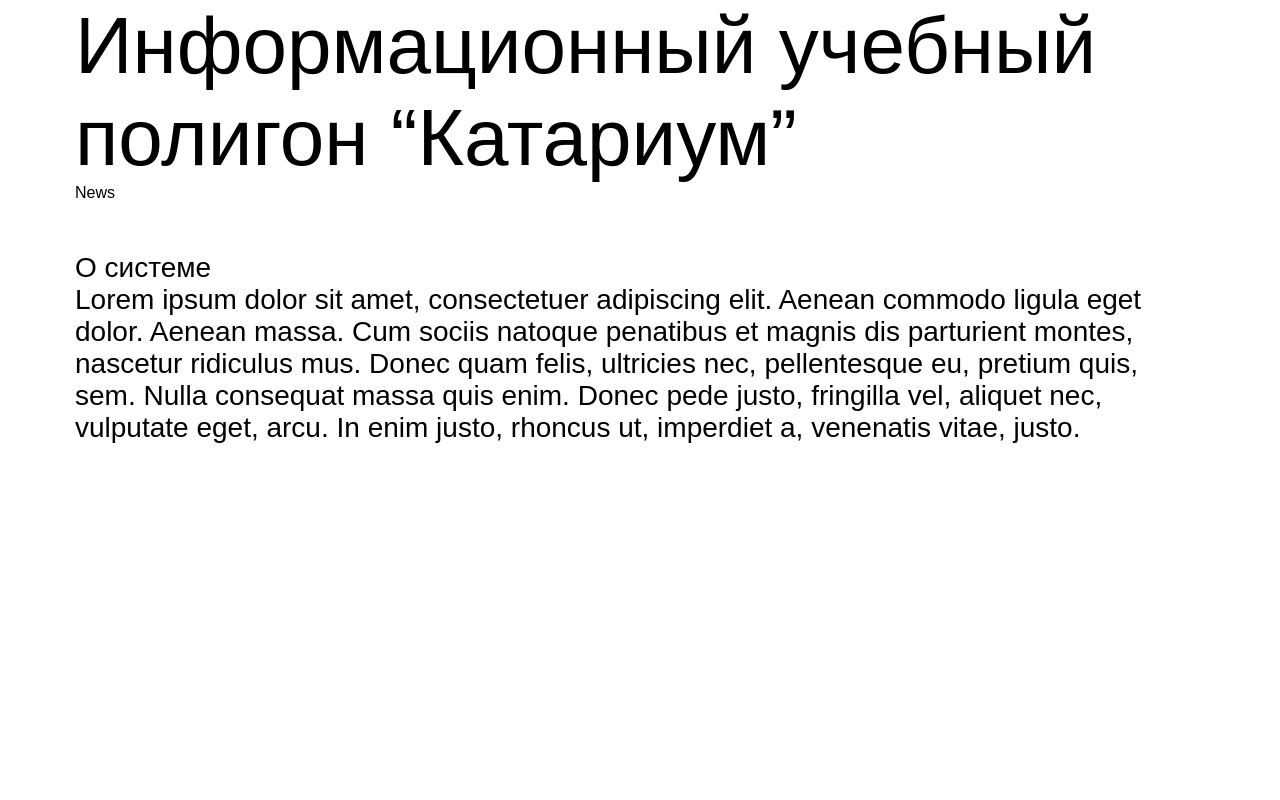
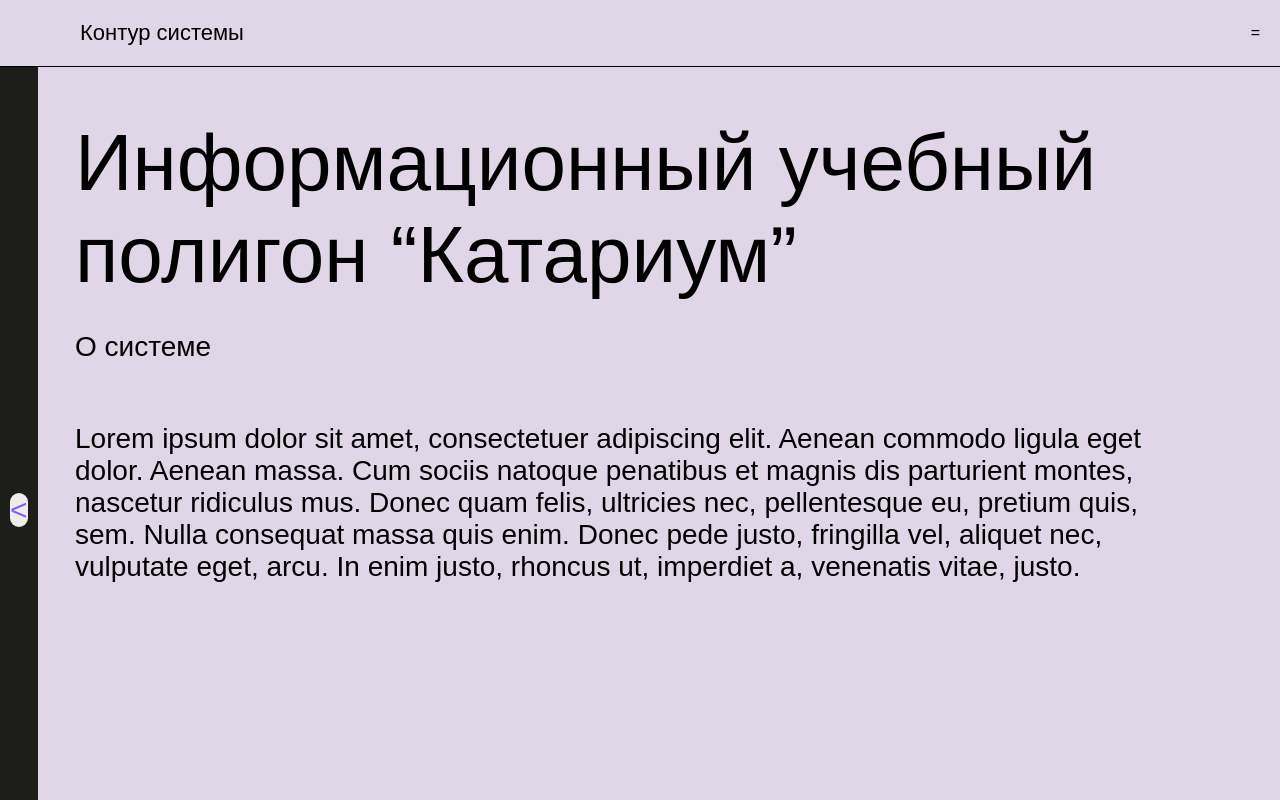
Before and after one commit to rwawine/Projects-Info-Learn-Polygon-main, a React (Vite) app: page /info in a window 1280 px wide. Shown: the top 800 px of the page. Built offline with nearby package versions, Linux system fonts and the light colour scheme.

Commit message:
menu has been rewritten

```diff
--- a/src/App.jsx
+++ b/src/App.jsx
@@ -8,18 +8,20 @@ import {
 import LandingPage from "./pages/LandingPage/LandingPage";
 import NewsPage from "./pages/NewsPage/NewsPage";
 import Katarium from "./pages/Katarium/Katarium";
-import InfoPage from "./pages/InfoPage/InfoPage";
+import FirstPage from "./pages/InfoPage/FirstPage";
 import NewsPageArtice from "./pages/NewsPage/NewsPageArticle";
 import NewsPageSectionArtice from "./pages/NewsPage/NewsPageSectionArticle";
 import NewsPageEconomy from "./pages/NewsPage/NewsPageEconomy";
 import NewsPageOther from "./pages/NewsPage/NewsPageOther";
+import JobPage from "./pages/JobExchange/JobPage";
+import PoliticalPage from "./pages/PoliticalPage/PoliticalPage";
 
 const App = () => {
   return (
     <Router>
       <Routes>
         <Route path="/" element={<Navigate to="/info" />} />
-        <Route path="/info" element={<InfoPage />} />
+        <Route path="/info" element={<FirstPage />} />
         <Route path="/landing" element={<LandingPage />} />
 
         <Route path="/news" element={<NewsPage />} />
@@ -29,6 +31,10 @@ const App = () => {
         <Route path="/news/other" element={<NewsPageOther />} />
 
         <Route path="/katarium" element={<Katarium />} />
+
+        <Route path="/job-exchange" element={<JobPage />} />
+
+        <Route path="/political-site" element={<PoliticalPage />} />
       </Routes>
     </Router>
   );
--- a/src/index.css
+++ b/src/index.css
@@ -1,4 +1,7 @@
+@import url("https://fonts.googleapis.com/css2?family=Quicksand:wght@300&display=swap");
+
 :root {
+  font-family: "Futura", sans-serif;
   font-size: 100%;
   box-sizing: border-box;
 }
@@ -66,7 +69,6 @@ input,
 button,
 textarea,
 select {
-  font-family: inherit;
   font-size: inherit;
   color: inherit;
 }
@@ -74,3 +76,134 @@ select {
 *:focus {
   outline: none;
 }
+
+.sign-in {
+  padding: 20px;
+  border-bottom: 1px solid black;
+  font-size: 42px;
+}
+
+.sign-up {
+  padding: 20px;
+  border-bottom: 1px solid black;
+  font-size: 42px;
+}
+
+.ring {
+  position: relative;
+  width: 500px;
+  height: 350px;
+  display: flex;
+  justify-content: center;
+  align-items: center;
+}
+
+/* .ring i {
+    position: absolute;
+    inset: 0;
+    border: 2px solid #fff;
+    transition: 0.5s;
+} */
+
+/* .ring i:nth-child(1) {
+    border-radius: 38% 62% 63% 37% / 41% 44% 56% 59%;
+    animation: animate 6s linear infinite;
+}
+
+.ring i:nth-child(2) {
+    border-radius: 41% 44% 56% 59%/38% 62% 63% 37%;
+    animation: animate 4s linear infinite;
+}
+
+.ring i:nth-child(3) {
+    border-radius: 41% 44% 56% 59%/38% 62% 63% 37%;
+    animation: animate2 10s linear infinite;
+}
+
+.ring:hover i {
+    border: 6px solid var(--clr);
+    filter: drop-shadow(0 0 20px var(--clr));
+} */
+
+@keyframes animate {
+  0% {
+    transform: rotate(0deg);
+  }
+
+  100% {
+    transform: rotate(360deg);
+  }
+}
+
+@keyframes animate2 {
+  0% {
+    transform: rotate(360deg);
+  }
+
+  100% {
+    transform: rotate(0deg);
+  }
+}
+
+.login {
+  background-color: #efeeec;
+  position: absolute;
+  width: 350px;
+  height: 100%;
+  display: flex;
+  justify-content: center;
+  align-items: center;
+  flex-direction: column;
+  gap: 20px;
+}
+
+.login h2 {
+  font-size: 2em;
+  color: #fff;
+}
+
+.login .inputBx {
+  position: relative;
+  width: 100%;
+}
+
+.login .inputBx input {
+  position: relative;
+  width: 100%;
+  padding: 12px 20px;
+  background: #ffffff;
+  border: 1.56px solid #000000;
+  border-radius: 40px;
+  font-size: 1.2em;
+  color: #9b9b9b;
+  box-shadow: none;
+  outline: none;
+}
+
+.login .inputBx input[type="submit"] {
+  width: 112%;
+  background: #0078ff;
+  background: linear-gradient(45deg, #ffffff);
+  border: none;
+  padding: 12px 20px;
+  color: #ffffff;
+  cursor: pointer;
+}
+
+.login .inputBx input::placeholder {
+  color: #9b9b9b;
+}
+
+.login .links {
+  position: relative;
+  width: 100%;
+  display: flex;
+  align-items: center;
+  justify-content: space-between;
+  padding: 0 20px;
+}
+
+.login .links a {
+  color: #9b9b9b;
+  text-decoration: none;
+}
--- /dev/null
+++ b/src/pages/InfoPage/FirstPage.jsx
@@ -0,0 +1,240 @@
+import { useState } from "react";
+import { useNavigate } from "react-router-dom";
+import InfoPage from "./InfoPage";
+import "../../index.css";
+
+function CollapseButton({ name, children, symbol }) {
+  const [isOpen, setIsOpen] = useState(false);
+  return (
+    <div style={{ backgroundColor: "#EFEEEC" }}>
+      <button
+        onClick={() => {
+          setIsOpen(!isOpen);
+        }}
+        className="sign-in"
+        style={{
+          display: "flex",
+          gap: "40px",
+          width: "100%",
+          borderBottom: "0px solid #000000",
+          borderRight: "0px",
+          backgroundColor: "#EFEEEC",
+          paddingLeft: "75px",
+        }}
+      >
+        {name}{" "}
+        <div
+          style={{
+            transform: isOpen ? "rotate(-90deg)" : "rotate(90deg)",
+            marginTop: "5px",
+          }}
+        >
+          {symbol}
+        </div>
+      </button>
+      {isOpen && children}
+    </div>
+  );
+}
+
+function Burger({ isOpen, open, close }) {
+  return (
+    <div
+      style={{
+        marginLeft: "auto",
+        position: "relative",
+      }}
+    >
+      <button
+        onClick={() => {
+          if (isOpen) {
+            close();
+          } else {
+            open();
+          }
+        }}
+        style={{
+          background: "#E1D6E7",
+        }}
+      >
+        {isOpen ? <div style={{ border: "0px solid #000000" }}>X</div> : "="}
+      </button>
+    </div>
+  );
+}
+
+function LoginForm() {
+  return (
+    <div className="ring">
+      {/* <i style={{ '--clr': '#00ff0a' }}></i>
+        <i style={{ '--clr': '#ff0057' }}></i>
+        <i style={{ '--clr': '#fffd44' }}></i> */}
+      <div className="login">
+        {/* <h2>Login</h2> */}
+        <div className="inputBx">
+          <input type="text" placeholder="Логин" />
+        </div>
+        <div className="inputBx">
+          <input type="password" placeholder="Пароль" />
+        </div>
+        <div className="inputBx">
+          <input type="submit" value="Войти" />
+        </div>
+        <div className="links">
+          <a href="#">Восстановление доступа</a>
+          {/* <a href="#">Signup</a> */}
+        </div>
+      </div>
+    </div>
+  );
+}
+
+function RegForm() {
+  return (
+    <div className="ring">
+      <div className="login">
+        {/* <h2>Login</h2> */}
+        <div className="inputBx">
+          <input type="text" placeholder="Логин" />
+        </div>
+        <div className="inputBx">
+          <input type="password" placeholder="Пароль" />
+        </div>
+        <div className="inputBx">
+          <input type="phone" placeholder="Номер телефона" />
+        </div>
+        <div className="inputBx">
+          <input type="group" placeholder="Номер группы" />
+        </div>
+        <div className="inputBx">
+          <input type="submit" value="Войти" />
+        </div>
+      </div>
+    </div>
+  );
+}
+
+function AuthPage() {
+  return (
+    <div style={{ width: "100%" }}>
+      <div style={{ flexGrow: 1, background: "#E1D6E7" }}>
+        <CollapseButton name="Вход" symbol={">"}>
+          <div>
+            <LoginForm />
+          </div>
+        </CollapseButton>
+        <CollapseButton name="Регистрация" symbol={">"}>
+          <div>
+            <RegForm />
+          </div>
+        </CollapseButton>
+      </div>
+    </div>
+  );
+}
+
+export default function FirstPage() {
+  const [burgerIsOpen, setBurgerIsOpen] = useState(false);
+  const [isAuthPage, setIsAuthPage] = useState(true);
+  const navigate = useNavigate();
+
+  const togglePage = () => {
+    setIsAuthPage((prev) => !prev);
+  };
+
+  const menuItems = [
+    { label: "Лендинг", route: "/katarium" },
+    { label: "Сайт политического устройства", route: "/political-site" },
+    { label: "Биржа труда", route: "/job-exchange" },
+    { label: "Новостной ресурс", route: "/news" },
+  ];
+
+  const buttonPosition = isAuthPage ? { left: "0" } : { right: "0" };
+
+  return (
+    <div style={{ height: "100vh", display: "flex", flexDirection: "column" }}>
+      <header
+        style={{
+          display: "flex",
+          justifyContent: "space-between",
+          alignItems: "center",
+          padding: "20px",
+          borderBottom: "1px solid black",
+          background: "#E1D6E7",
+        }}
+      >
+        <span style={{ fontSize: "22px", paddingLeft: "60px" }}>
+          Контур системы
+        </span>
+        <Burger
+          isOpen={burgerIsOpen}
+          open={() => setBurgerIsOpen(true)}
+          close={() => setBurgerIsOpen(false)}
+        />
+      </header>
+      <section
+        style={{
+          height: "100%",
+          display: "flex",
+          flexGrow: 1,
+          backgroundColor: "#E1D6E7",
+        }}
+      >
+        {burgerIsOpen && (
+          <div
+            style={{
+              position: "absolute",
+              width: "100%",
+              height: "886px",
+              zIndex: "5",
+              backgroundColor: "#EFEEEC",
+              flexGrow: 1,
+            }}
+          >
+            {menuItems.map(({ label, route }) => (
+              <button
+                key={route}
+                onClick={() => navigate(route)}
+                style={{
+                  display: "flex",
+                  padding: "30px",
+                  gap: "40px",
+                  width: "100%",
+                  borderBottom: "1px solid #000000",
+                  backgroundColor: "#EFEEEC",
+                  paddingLeft: "75px",
+                  fontSize: "42px",
+                  cursor: "pointer",
+                }}
+              >
+                {label}
+              </button>
+            ))}
+          </div>
+        )}
+        {isAuthPage ? <InfoPage /> : <AuthPage />}
+        <button
+          onClick={togglePage}
+          style={{
+            position: "absolute",
+            backgroundColor: "#1D1D1B",
+            padding: "10px 10px",
+            height: "886px",
+            ...buttonPosition,
+          }}
+        >
+          <div
+            style={{
+              color: "#845BFF",
+              background: "#EEEDEB",
+              borderRadius: "20px",
+              fontSize: "30px",
+            }}
+          >
+            {isAuthPage ? "<" : ">"}
+          </div>
+        </button>
+      </section>
+    </div>
+  );
+}
--- a/src/pages/InfoPage/InfoPage.jsx
+++ b/src/pages/InfoPage/InfoPage.jsx
@@ -1,25 +1,18 @@
-import { useNavigate } from "react-router-dom";
-
 export default function InfoPage() {
-  const navigate = useNavigate();
-
-  const handleClick = () => {
-    navigate("/news");
-  };
   return (
     <div
       style={{
-        fontFamily: "Futura, sans-serif",
         paddingLeft: "75px",
         paddingRight: "125px",
+        paddingTop: "50px",
+        fontWeight: "regular",
       }}
     >
       <p style={{ fontSize: "80px" }}>
         Информационный учебный полигон “Катариум”
       </p>
-      <button onClick={handleClick}>News</button>
-      <p style={{ fontSize: "28px", marginTop: "50px" }}>О системе</p>
-      <p style={{ fontSize: "28px" }}>
+      <p style={{ fontSize: "28px", marginTop: "30px" }}>О системе</p>
+      <p style={{ fontSize: "28px", marginTop: "60px" }}>
         Lorem ipsum dolor sit amet, consectetuer adipiscing elit. Aenean commodo
         ligula eget dolor. Aenean massa. Cum sociis natoque penatibus et magnis
         dis parturient montes, nascetur ridiculus mus. Donec quam felis,
--- /dev/null
+++ b/src/pages/JobExchange/JobPage.jsx
@@ -0,0 +1,11 @@
+import React from "react";
+import MagicButton from "../../components/MagicButton";
+
+export default function JobPage() {
+  return (
+    <>
+      <MagicButton />
+      <div>JobPage</div>
+    </>
+  );
+}
--- /dev/null
+++ b/src/pages/PoliticalPage/PoliticalPage.jsx
@@ -0,0 +1,11 @@
+import React from "react";
+import MagicButton from "../../components/MagicButton";
+
+export default function PoliticalPage() {
+  return (
+    <>
+      <MagicButton />
+      <div>PoliticalPage</div>
+    </>
+  );
+}
```
